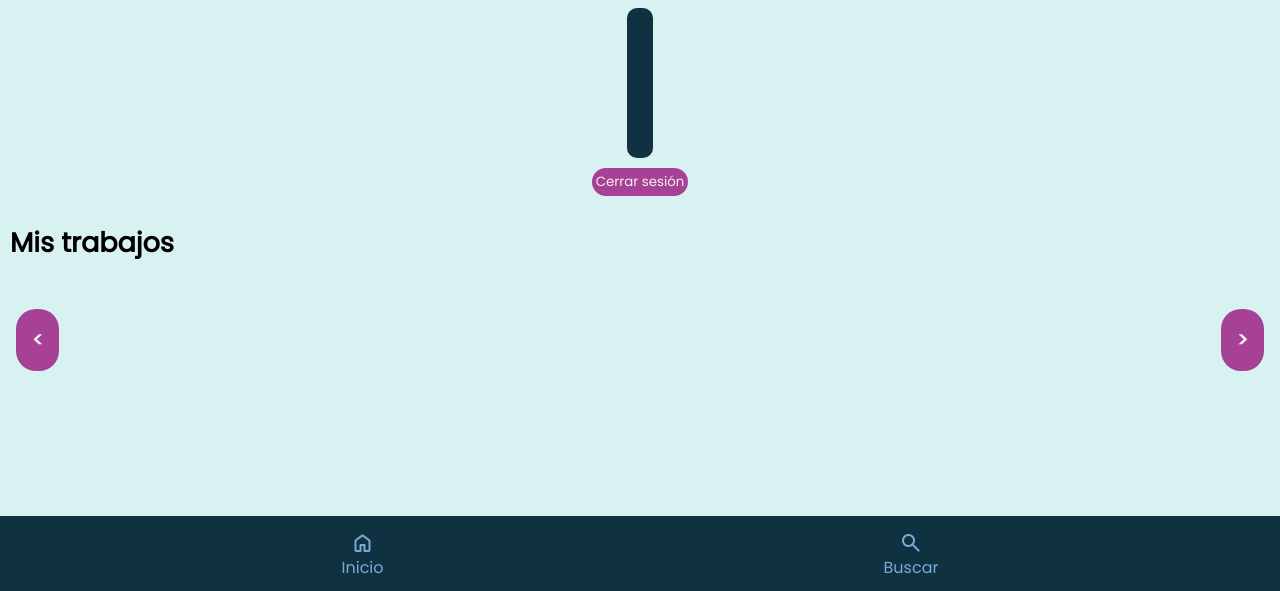
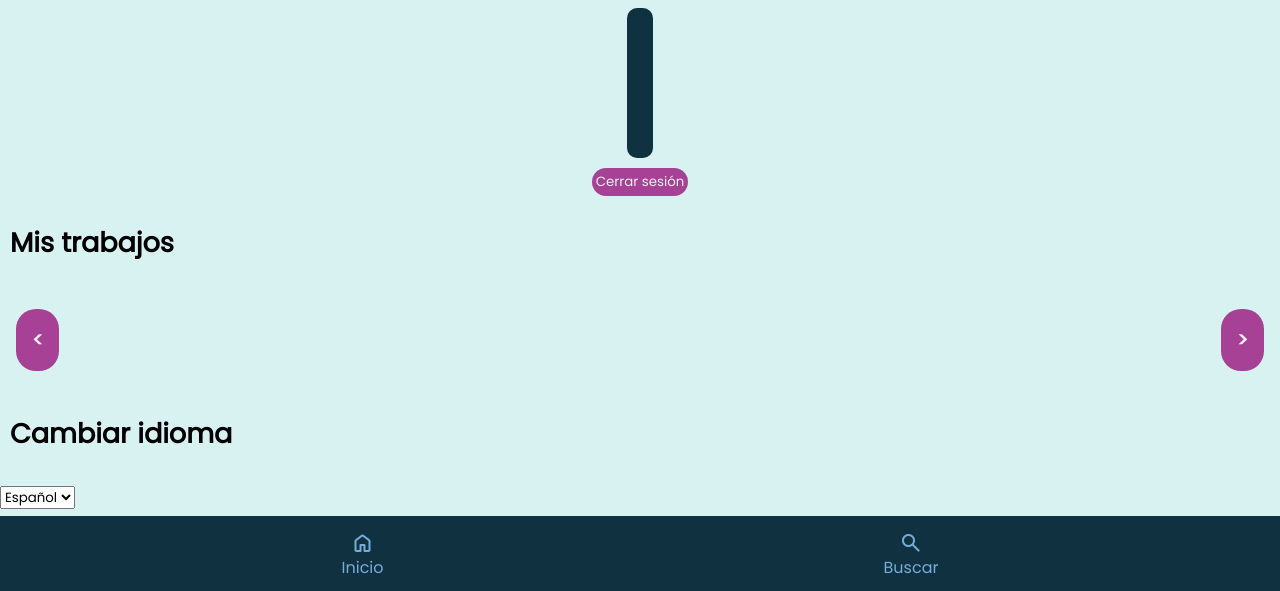
Before and after one commit to Ferxu01/UA_APP, a plain HTML site: page APP_FRONTEND/profile.html in a window 1280 px wide. Shown: the part 209-800 px from the top of the page. Drawn offline with nearby package versions, Linux system fonts and the light colour scheme; no server answers.

Commit message:
idimoa añadido

```diff
--- a/APP_FRONTEND/js/language.js
+++ b/APP_FRONTEND/js/language.js
@@ -2,6 +2,7 @@
 
 function setLanguage(lang) {
     localStorage.setItem('[LANG]', lang);
+
 }
 
 function getLanguage() {
--- a/APP_FRONTEND/js/user.js
+++ b/APP_FRONTEND/js/user.js
@@ -42,6 +42,7 @@ function usuario() {
 
 	                </article>
 
+
                     `;
 
                     document.querySelector('#datos_user').innerHTML = html;
--- a/APP_FRONTEND/profile.html
+++ b/APP_FRONTEND/profile.html
@@ -57,7 +57,14 @@
             </div>
             <button id="nextButton" class="next-button"onclick="siguienteTrabajo()">&gt;</button>
         </section>
+        <h3 class="profileProjectsHeader">Cambiar idioma</h3>
+        <section class="idiomas">
+            <select id="miSelect" onchange="setLanguage(this.value)">
+                <option value="es">Español</option>
+                <option value="en">Ingles</option>
 
+            </select>
+        </section>
     </main>
     <footer>
     <div id="navlow">
--- a/APP_FRONTEND/styles.css
+++ b/APP_FRONTEND/styles.css
@@ -159,7 +159,7 @@ footer>div>a>div>p{
 }
 
 .botonesCarrusel{
-    margin-bottom: 5em;
+
     display:flex;
     justify-content: space-between;
     align-items: center;
@@ -175,6 +175,9 @@ footer>div>a>div>p{
     font-size: 20px;
     color: var(--color-texto1);
     font-weight:700;
+}
+.idiomas{
+  margin-bottom: 5em;
 }
 .Trabajo,.Grado  {
     background-color:var(--color-primario);
```
